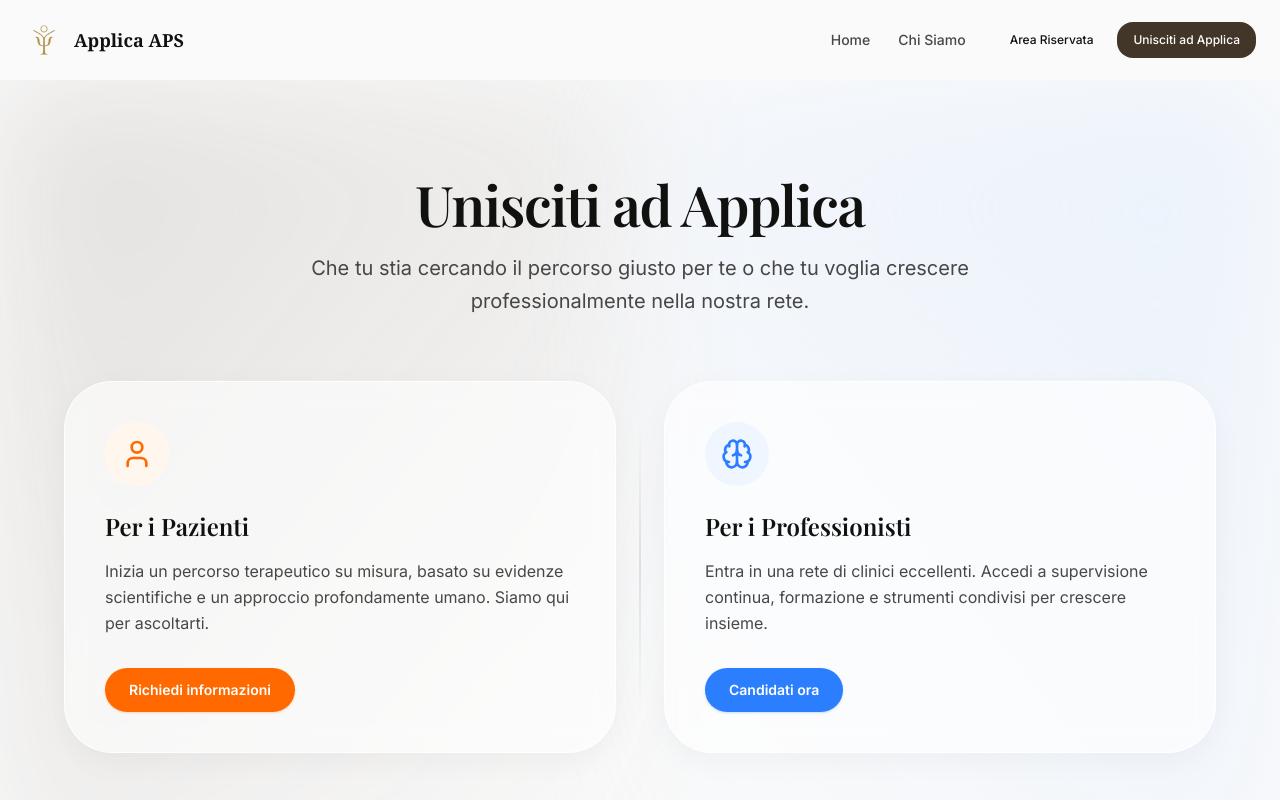
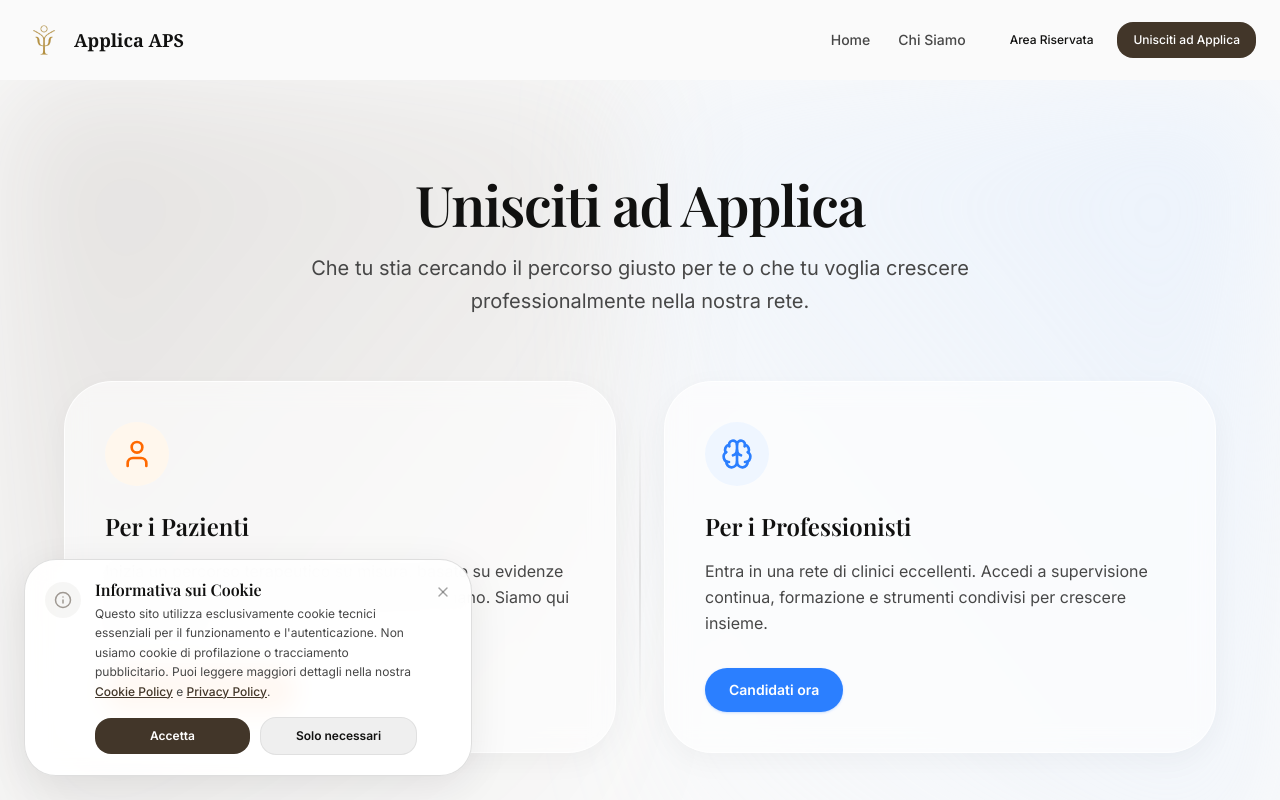
Before and after one commit to applicaaps/applica, a Next.js app in the folder applica-app/: page /contatti in a window 1280 px wide. Shown: the top 800 px of the page. Built offline with nearby package versions, Linux system fonts and the light colour scheme; a web font is replaced by a local one.

Commit message:
aggiunta link pagina cookie e cookie banner

```diff
--- a/applica-app/app/cookie/page.tsx
+++ b/applica-app/app/cookie/page.tsx
@@ -108,9 +108,21 @@ export default function CookiePolicy() {
                 Di seguito i link alle istruzioni di disabilitazione dei cookie per i browser più comuni:
               </p>
               <ul className="grid grid-cols-2 md:grid-cols-4 gap-3 text-sm font-semibold">
-                {["Google Chrome", "Mozilla Firefox", "Apple Safari", "Microsoft Edge"].map((browser) => (
-                  <li key={browser} className="p-3 bg-white border border-[var(--color-outline-variant)]/50 rounded-xl text-center shadow-sm">
-                    {browser}
+                {[
+                  { name: "Google Chrome", url: "https://support.google.com/chrome/answer/95647?hl=it" },
+                  { name: "Mozilla Firefox", url: "https://support.mozilla.org/it/kb/gestione-cookie" },
+                  { name: "Apple Safari", url: "https://support.apple.com/it-it/guide/safari/sfri11471/mac" },
+                  { name: "Microsoft Edge", url: "https://support.microsoft.com/it-it/edge/manage-cookies-in-microsoft-edge-view-allow-block-delete-and-use" }
+                ].map((browser) => (
+                  <li key={browser.name}>
+                    <a
+                      href={browser.url}
+                      target="_blank"
+                      rel="noopener noreferrer"
+                      className="p-3 bg-white border border-[var(--color-outline-variant)]/50 rounded-xl text-center shadow-sm block hover:border-[var(--color-primary)] hover:text-[var(--color-primary)] hover:bg-[var(--color-surface-container-low)] transition-all duration-200"
+                    >
+                      {browser.name}
+                    </a>
                   </li>
                 ))}
               </ul>
--- a/applica-app/app/layout.tsx
+++ b/applica-app/app/layout.tsx
@@ -19,6 +19,7 @@ export const metadata: Metadata = {
 
 import { Navbar } from "@/components/Navbar";
 import { Footer } from "@/components/Footer";
+import { CookieBanner } from "@/components/CookieBanner";
 
 export default function RootLayout({
   children,
@@ -36,6 +37,7 @@ export default function RootLayout({
           {children}
         </main>
         <Footer />
+        <CookieBanner />
       </body>
     </html>
   );
--- /dev/null
+++ b/applica-app/components/CookieBanner.tsx
@@ -0,0 +1,92 @@
+"use client"
+
+import * as React from "react"
+import Link from "next/link"
+import { motion, AnimatePresence } from "framer-motion"
+import { Info, X } from "lucide-react"
+
+export function CookieBanner() {
+  const [isVisible, setIsVisible] = React.useState(false)
+
+  React.useEffect(() => {
+    // Check local storage for consent
+    const consent = localStorage.getItem("applica-cookie-consent")
+    if (!consent) {
+      // Show banner after a short delay for a premium feel
+      const timer = setTimeout(() => {
+        setIsVisible(true)
+      }, 1000)
+      return () => clearTimeout(timer)
+    }
+  }, [])
+
+  const acceptConsent = () => {
+    localStorage.setItem("applica-cookie-consent", "accepted")
+    setIsVisible(false)
+  }
+
+  const declineConsent = () => {
+    localStorage.setItem("applica-cookie-consent", "declined")
+    setIsVisible(false)
+  }
+
+  return (
+    <AnimatePresence>
+      {isVisible && (
+        <motion.div
+          initial={{ opacity: 0, y: 50, scale: 0.95 }}
+          animate={{ opacity: 1, y: 0, scale: 1 }}
+          exit={{ opacity: 0, y: 20, scale: 0.95 }}
+          transition={{ duration: 0.3, ease: "easeOut" }}
+          className="fixed bottom-6 left-4 right-4 md:left-6 md:right-auto md:max-w-md w-[calc(100%-2rem)] md:w-full bg-white/95 backdrop-blur-md border border-[var(--color-outline-variant)]/60 rounded-2xl shadow-[0_10px_40px_rgba(0,0,0,0.08)] p-5 z-50 overflow-hidden"
+        >
+          <div className="flex items-start gap-3.5">
+            <div className="w-9 h-9 rounded-xl bg-[var(--color-primary-container)]/10 text-[var(--color-primary)] flex items-center justify-center shrink-0 mt-0.5 animate-pulse">
+              <Info size={18} />
+            </div>
+            <div className="flex-1 space-y-3">
+              <div>
+                <h4 className="font-serif font-bold text-base text-[var(--color-on-surface)] leading-tight mb-1">
+                  Informativa sui Cookie
+                </h4>
+                <p className="text-xs text-[var(--color-on-surface-variant)] leading-relaxed">
+                  Questo sito utilizza esclusivamente cookie tecnici essenziali per il funzionamento e l&apos;autenticazione. Non usiamo cookie di profilazione o tracciamento pubblicitario. Puoi leggere maggiori dettagli nella nostra{" "}
+                  <Link href="/cookie" className="text-[var(--color-primary)] underline hover:text-[var(--color-primary-container)] font-medium">
+                    Cookie Policy
+                  </Link>{" "}
+                  e{" "}
+                  <Link href="/privacy" className="text-[var(--color-primary)] underline hover:text-[var(--color-primary-container)] font-medium">
+                    Privacy Policy
+                  </Link>.
+                </p>
+              </div>
+
+              <div className="flex gap-2.5 items-center pt-1">
+                <button
+                  onClick={acceptConsent}
+                  className="flex-1 bg-[var(--color-primary)] text-white text-xs font-semibold px-4 py-2.5 rounded-lg pressable hover:bg-[var(--color-primary-container)] text-center cursor-pointer"
+                >
+                  Accetta
+                </button>
+                <button
+                  onClick={declineConsent}
+                  className="flex-1 bg-[var(--color-surface-container)] text-[var(--color-on-surface)] text-xs font-semibold px-4 py-2.5 rounded-lg pressable hover:bg-[var(--color-surface-container-high)] text-center cursor-pointer border border-[var(--color-outline-variant)]/40"
+                >
+                  Solo necessari
+                </button>
+              </div>
+            </div>
+
+            <button
+              onClick={declineConsent}
+              className="text-[var(--color-on-surface-variant)]/50 hover:text-[var(--color-on-surface)] transition-colors p-1 -mr-1 rounded-lg hover:bg-[var(--color-surface-container)]"
+              aria-label="Chiudi banner cookie"
+            >
+              <X size={16} />
+            </button>
+          </div>
+        </motion.div>
+      )}
+    </AnimatePresence>
+  )
+}
```
